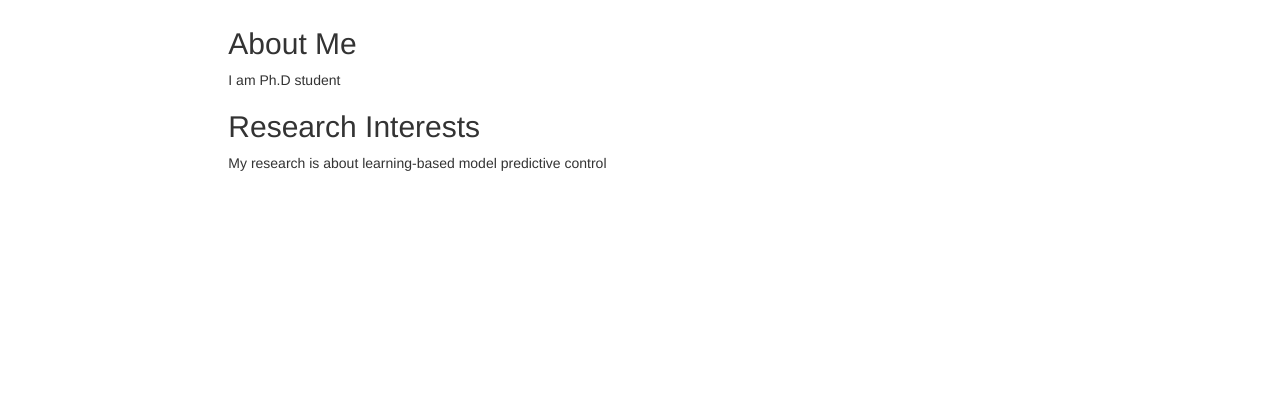
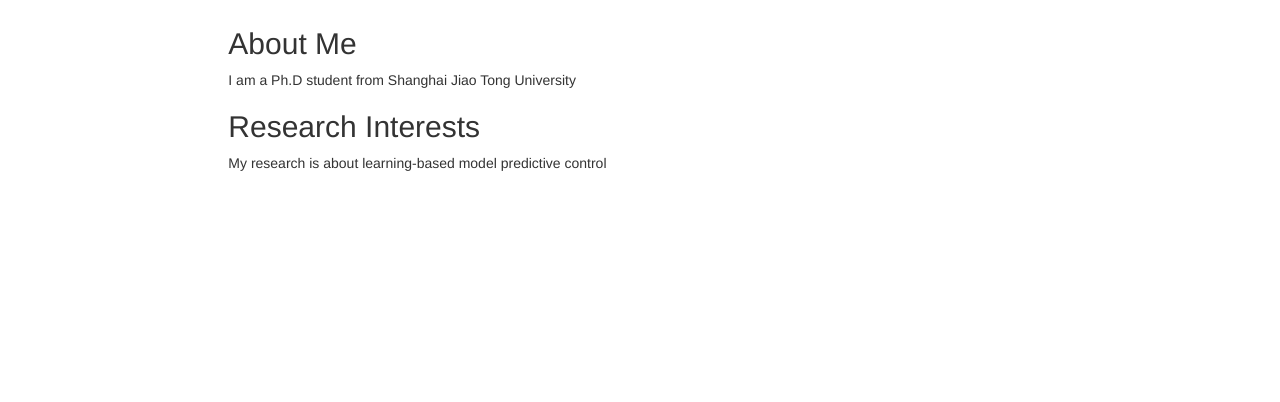
Before and after one commit to fujiangliang/people, a plain HTML site: page index.html in a window 1280 px wide. Shown: the part 298-700 px from the top of the page. Drawn offline with nearby package versions, Linux system fonts and the light colour scheme; some packages are replaced by stand-ins of ours; a web font is replaced by a local one.

Commit message:
Update index.html

```diff
--- a/index.html
+++ b/index.html
@@ -109,7 +109,7 @@
 
 <h2 id="about-me">About Me</h2>
 
-<p class="text-left">I am Ph.D student</p>
+<p class="text-left">I am a Ph.D student from Shanghai Jiao Tong University</p>
 
 <h2 id="research-interests">Research Interests</h2>
 
```
